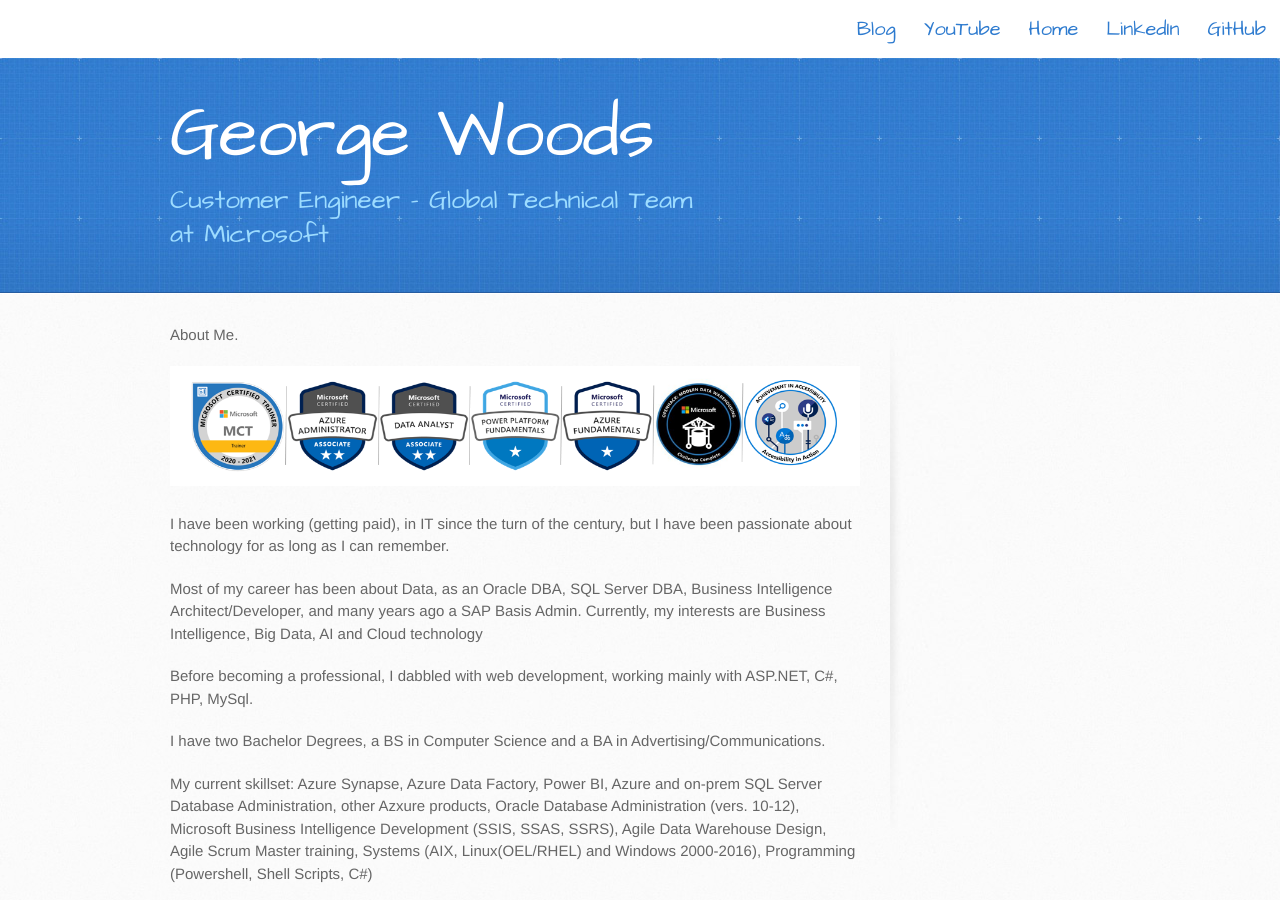
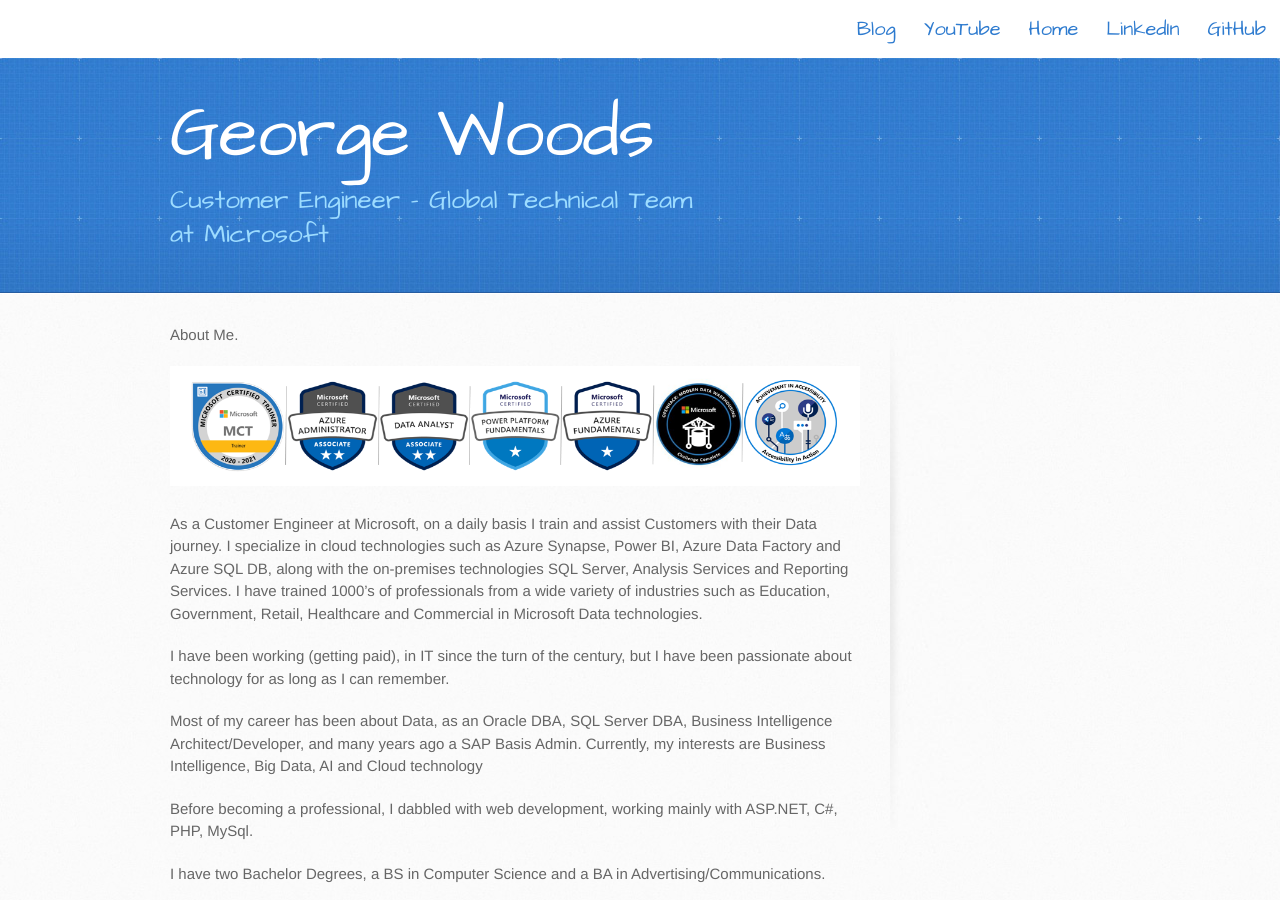
Before and after one commit to gvwoods/gvwoods.github.io, a Jekyll site: the page built from About.md, in a window 1280 px wide and 900 px high. Built offline with Jekyll 4.4.1, drawn with Linux system fonts in a browser that asks for light colours; our own code applies the rules of GitHub Pages for plain Markdown files.

Commit message:
Update About.md

```diff
--- a/About.md
+++ b/About.md
@@ -4,6 +4,8 @@
 
 <img src="images/Bio.PNG" alt="Oops they didn't load" width="690" height="120">
 
+
+As a Customer Engineer at Microsoft, on a daily basis I train and assist Customers with their Data journey. I specialize in cloud technologies such as Azure Synapse, Power BI, Azure Data Factory and Azure SQL DB, along with the on-premises technologies SQL Server, Analysis Services and Reporting Services. I have trained 1000’s of professionals from a wide variety of industries such as Education, Government, Retail, Healthcare and Commercial in Microsoft Data technologies.
 
 I have been working (getting paid), in IT since the turn of the century, but I have been passionate about technology for as long as I can remember.
 
```
